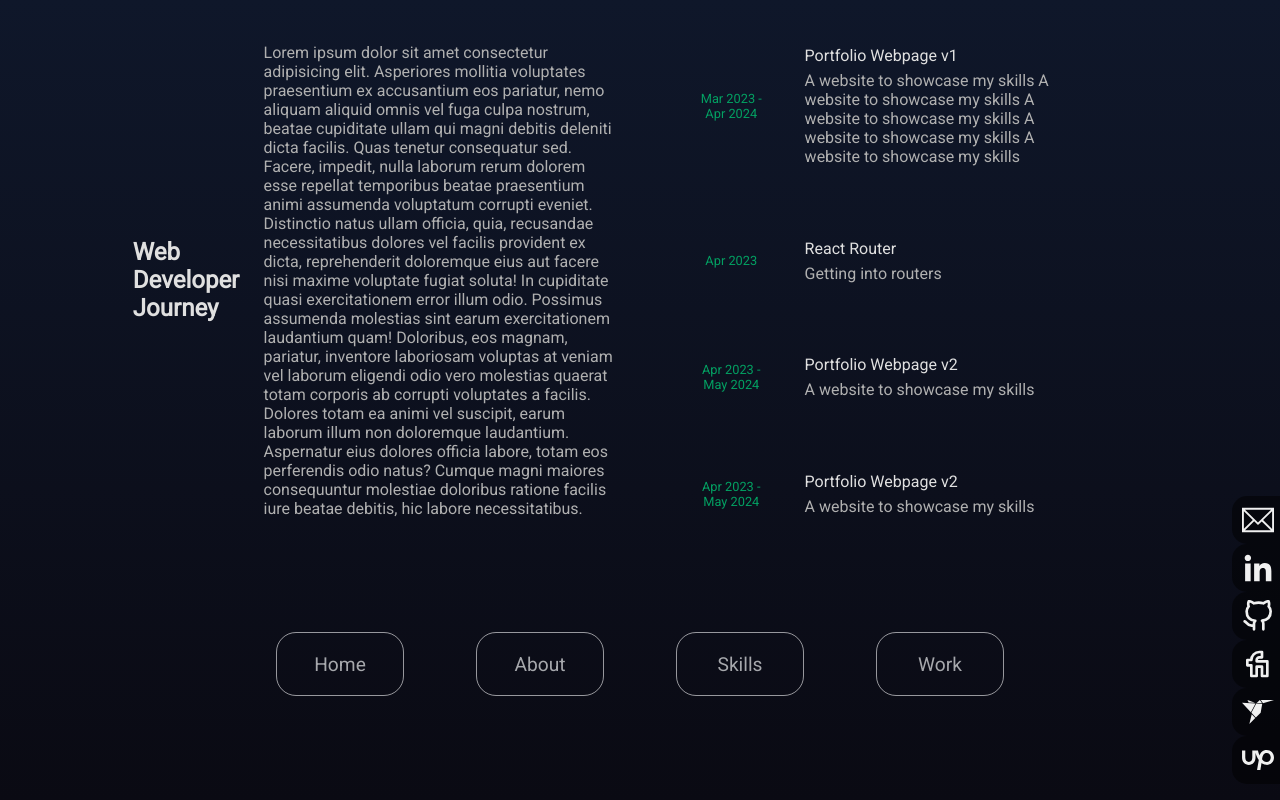
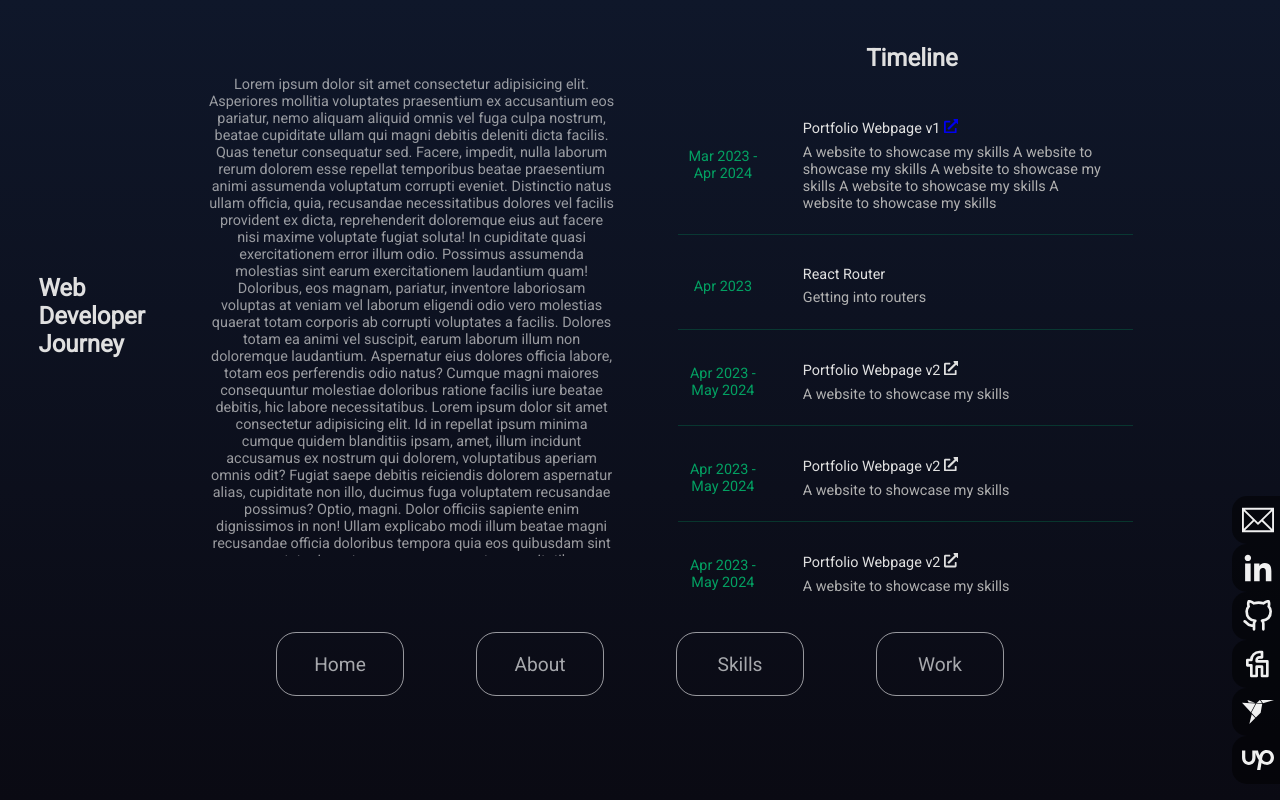
Before and after one commit to kosaromerf/Personal-Website, a React (Vite) app: page /about in a window 1280 px wide. Built offline with nearby package versions, Linux system fonts and the light colour scheme.

Commit message:
Add: Responsive About page with minor add-ons

```diff
--- a/src/Components/About.jsx
+++ b/src/Components/About.jsx
@@ -68,6 +68,7 @@ const About = () => {
       isProject: true,
     },
   ]);
+  const [textCollapsed, setTextCollapsed] = useState([false, false]);
 
   const highlightsSection = highlights.map((e, index) => {
     return (
@@ -82,32 +83,105 @@ const About = () => {
     );
   });
 
+  useEffect(() => {
+    if (textCollapsed[0]) {
+      document.getElementById("txt").style.display = "none";
+    } else {
+      document.getElementById("txt").style.display = "flex";
+    }
+
+    if (textCollapsed[1]) {
+      document.getElementById("timeline").style.display = "none";
+    } else {
+      document.getElementById("timeline").style.display = "flex";
+    }
+  }, [textCollapsed]);
+
   return (
     <div className={styles.aboutContainer} id="aboutPage">
       <div className={styles.aboutMe}>
-        <h2>Web Developer Journey</h2>
-        <p>
+        <h2 className={styles.header}>Web Developer Journey</h2>
+        <div className={styles.collapse}>
+          <button
+            className={styles.collapseBtn}
+            onClick={() =>
+              setTextCollapsed([!textCollapsed[0], textCollapsed[1]])
+            }
+          >
+            {textCollapsed[0] ? "About Me [+]" : "About Me [-]"}
+          </button>
+          <p className={styles.collapseText} id="txt">
             Lorem ipsum dolor sit amet consectetur adipisicing elit. Asperiores
             mollitia voluptates praesentium ex accusantium eos pariatur, nemo
-          aliquam aliquid omnis vel fuga culpa nostrum, beatae cupiditate ullam
-          qui magni debitis deleniti dicta facilis. Quas tenetur consequatur
-          sed. Facere, impedit, nulla laborum rerum dolorem esse repellat
-          temporibus beatae praesentium animi assumenda voluptatum corrupti
-          eveniet. Distinctio natus ullam officia, quia, recusandae
+            aliquam aliquid omnis vel fuga culpa nostrum, beatae cupiditate
+            ullam qui magni debitis deleniti dicta facilis. Quas tenetur
+            consequatur sed. Facere, impedit, nulla laborum rerum dolorem esse
+            repellat temporibus beatae praesentium animi assumenda voluptatum
+            corrupti eveniet. Distinctio natus ullam officia, quia, recusandae
             necessitatibus dolores vel facilis provident ex dicta, reprehenderit
             doloremque eius aut facere nisi maxime voluptate fugiat soluta! In
             cupiditate quasi exercitationem error illum odio. Possimus assumenda
             molestias sint earum exercitationem laudantium quam! Doloribus, eos
-          magnam, pariatur, inventore laboriosam voluptas at veniam vel laborum
-          eligendi odio vero molestias quaerat totam corporis ab corrupti
-          voluptates a facilis. Dolores totam ea animi vel suscipit, earum
-          laborum illum non doloremque laudantium. Aspernatur eius dolores
-          officia labore, totam eos perferendis odio natus? Cumque magni maiores
-          consequuntur molestiae doloribus ratione facilis iure beatae debitis,
-          hic labore necessitatibus.
+            magnam, pariatur, inventore laboriosam voluptas at veniam vel
+            laborum eligendi odio vero molestias quaerat totam corporis ab
+            corrupti voluptates a facilis. Dolores totam ea animi vel suscipit,
+            earum laborum illum non doloremque laudantium. Aspernatur eius
+            dolores officia labore, totam eos perferendis odio natus? Cumque
+            magni maiores consequuntur molestiae doloribus ratione facilis iure
+            beatae debitis, hic labore necessitatibus. Lorem ipsum dolor sit
+            amet consectetur adipisicing elit. Id in repellat ipsum minima
+            cumque quidem blanditiis ipsam, amet, illum incidunt accusamus ex
+            nostrum qui dolorem, voluptatibus aperiam omnis odit? Fugiat saepe
+            debitis reiciendis dolorem aspernatur alias, cupiditate non illo,
+            ducimus fuga voluptatem recusandae possimus? Optio, magni. Dolor
+            officiis sapiente enim dignissimos in non! Ullam explicabo modi
+            illum beatae magni recusandae officia doloribus tempora quia eos
+            quibusdam sint consectetur inventore, porro cumque et necessitatibus
+            praesentium in. Eaque, rem sunt. Sed repellat provident architecto
+            autem pariatur quae explicabo ducimus iure soluta, ex voluptatem
+            molestiae corporis harum laborum recusandae in placeat possimus
+            nemo! Lorem ipsum dolor sit amet, consectetur adipisicing elit. Eum
+            quam aperiam id similique nulla quasi suscipit labore dolorem atque
+            ab odio veniam rem minus, provident reprehenderit esse! Officia
+            fugit placeat repellendus, molestias quae nisi sequi veniam atque
+            eum id esse. Adipisci commodi dicta velit ratione unde, sapiente
+            dolores eius a, recusandae minima consectetur voluptas perspiciatis.
+            Hic, nemo natus non quos ullam autem id quas earum nihil, laboriosam
+            repellat quae minus esse nostrum fugiat ut repudiandae aut
+            necessitatibus maxime voluptate, deserunt libero! Corporis cum eos
+            magnam officiis beatae praesentium rerum! Autem culpa recusandae
+            deserunt molestias obcaecati odio mollitia necessitatibus harum
+            esse! Lorem ipsum dolor sit amet consectetur adipisicing elit.
+            Temporibus quae dolorem eos necessitatibus beatae. Eum modi nobis
+            debitis ipsum sint a magnam expedita non ea eos culpa saepe maxime
+            adipisci, tempora amet facilis aspernatur asperiores, repellendus ad
+            ab. Est excepturi consequatur culpa sapiente assumenda totam rem,
+            labore quod tempore voluptatum possimus, atque deleniti quam
+            perferendis. Sapiente laudantium officiis dicta exercitationem
+            ducimus, qui pariatur eos omnis eveniet repellat. Debitis, similique
+            modi fuga fugit, eligendi rerum quo eum cumque doloribus quibusdam
+            explicabo deleniti error suscipit? Laudantium aut accusamus
+            voluptatem fugit maiores unde, repellendus, distinctio esse ipsam
+            fuga ducimus molestias ad quisquam nesciunt!
           </p>
         </div>
-      <div className={styles.highlightsContainer}>{highlightsSection}</div>
+      </div>
+      <div className={styles.highlightsContainer}>
+        <h2 className={styles.timeline}>Timeline</h2>
+        <div className={styles.collapse}>
+          <button
+            className={styles.collapseBtn}
+            onClick={() =>
+              setTextCollapsed([textCollapsed[0], !textCollapsed[1]])
+            }
+          >
+            {textCollapsed[1] ? "Timeline [+]" : "Timeline [-]"}
+          </button>
+        </div>
+        <div id="timeline" className={styles.timelineContainer}>
+          {highlightsSection}
+        </div>
+      </div>
     </div>
   );
 };
--- a/src/Components/Highlights.jsx
+++ b/src/Components/Highlights.jsx
@@ -1,12 +1,20 @@
 import React from "react";
 import styles from "../Styles/Highlights.module.css";
+import { FaExternalLinkAlt } from "react-icons/fa";
 
 const Highlights = ({ name, date, description, isProject, urls }) => {
   return (
     <div className={styles.container}>
       <p className={styles.date}>{date}</p>
       <div className={styles.detail}>
-        <p className={styles.name}>{name}</p>
+        <p className={styles.name}>
+          {name}{" "}
+          {isProject && (
+            <a href={urls} className={styles.url}>
+              <FaExternalLinkAlt />
+            </a>
+          )}
+        </p>
         <p className={styles.description}>{description}</p>
       </div>
     </div>
--- a/src/Styles/About.module.css
+++ b/src/Styles/About.module.css
@@ -1,41 +1,67 @@
 .aboutContainer {
-    width: 80%;
-    margin-left: 10%;
+    width: 100vw;
     height: 70vh;
-
-    display: grid;
-    grid-template-columns: 1fr 1fr;
-    justify-content: center;
-    align-items: center;
+    display: flex;
+    flex-direction: column;
+    padding-top: 5vh;
 
 }
 
 .aboutMe {
     display: flex;
-    justify-content: center;
+    flex-direction: column;
+    justify-content: start;
     align-items: center;
-    padding: 3% 5% 3% 0;
+    width: 100vw;
 
 }
 
-.aboutMe>h2 {
-    padding: 0 5% 0 1%;
-    color: #e0e0e0
+.timeline {
+    display: none
 }
 
-.aboutMe>p {
-    color: #b0b0b0;
+
+.header {
+    color: #e0e0e0;
+    margin-bottom: 1vh;
+}
+
+.collapseBtn {
+    width: 100vw;
+    height: 2rem;
+    margin-bottom: 2vh;
+}
+
+.collapse {
+    display: flex;
+    flex-direction: column;
+    align-items: center;
+}
+
+.collapseText {
+    width: 90%;
+    font-size: 0.9rem;
+    color: #e0e0e0aa;
+    text-align: center;
+    margin-bottom: 2vh;
+
 }
 
 .highlightsContainer {
     display: flex;
     flex-direction: column;
-    width: 80%;
-    padding-top: 5%;
-    height: 100%;
-    justify-self: center;
-    overflow: scroll;
-    scroll-behavior: smooth;
+    justify-content: start;
+    align-items: center;
+    width: 100vw;
+
+}
+
+.timelineContainer {
+    display: flex;
+    flex-direction: column;
+    justify-content: start;
+    width: 90vw;
+
 }
 
 ::-webkit-scrollbar {
@@ -45,10 +71,136 @@
 
 ::-webkit-scrollbar-thumb {
     background: #fafafa22;
-    border-radius: 5px;
+    border-radius: 6px;
 }
 
 ::-webkit-scrollbar:horizontal {
     width: 0;
     height: 0;
 }
+
+@media only screen and (min-width:768px) {
+
+    /* small laptop */
+
+    .header {
+        font-size: 2.5rem;
+        margin-bottom: 2vh;
+    }
+
+    .collapseBtn {
+        font-size: 1.5rem;
+        height: 3rem;
+        margin-bottom: 2vh;
+    }
+
+    .aboutContainer {
+        padding-top: 3vh;
+    }
+
+    .collapseText {
+        font-size: 1.4rem;
+        margin-bottom: 2vh;
+    }
+
+}
+
+@media only screen and (max-width:991px) {
+
+    /* small laptop */
+    .aboutContainer {
+        overflow: scroll;
+    }
+
+}
+
+
+
+
+
+@media only screen and (min-width:991px) {
+
+    /* small laptop */
+
+    .collapseBtn {
+        display: none;
+    }
+
+    .collapseText,
+    .timelineContainer {
+        display: block;
+    }
+
+    .aboutContainer {
+        width: 100vw;
+        height: 70vh;
+        display: grid;
+        grid-template-columns: 1fr 1fr;
+        align-content: center;
+        gap: 5vw;
+    }
+
+    .aboutMe {
+        margin-top: 5vw;
+        flex-direction: row;
+        width: 100%;
+        height: 70vh;
+        margin-left: 3vw;
+
+    }
+
+    .header {
+        color: #e0e0e0;
+        font-size: 1.5rem;
+        width: 100%;
+        margin-right: 2rem;
+    }
+
+    .collapseText {
+
+        width: 100%;
+        font-size: 0.9rem;
+        color: #e0e0e0aa;
+        text-align: center;
+        height: 100%;
+        overflow: scroll;
+        height: 60vh;
+        padding: 0 2rem;
+
+    }
+
+    .highlightsContainer {
+        margin-top: 5vw;
+        display: flex;
+        flex-direction: column;
+        justify-content: start;
+        align-items: center;
+        width: 100%;
+        height: 70vh;
+        padding-right: 5vw;
+
+    }
+
+    .timelineContainer {
+        display: flex;
+        flex-direction: column;
+        justify-content: start;
+        width: 100%;
+        overflow: scroll;
+        height: 70vh;
+        margin-right: 3vw;
+        padding: 0 5vw 0 2vw;
+
+    }
+
+    .timeline {
+        display: block;
+        color: #e0e0e0;
+        font-size: 1.5rem;
+        width: 100%;
+        margin-bottom: 1rem;
+        text-align: center;
+        padding-right: 5vw;
+    }
+
+}
--- a/src/Styles/Highlights.module.css
+++ b/src/Styles/Highlights.module.css
@@ -1,11 +1,11 @@
 .container {
     display: flex;
-    margin-bottom: 4vh;
     justify-content: start;
     align-items: center;
+    border-bottom: 0.5px solid #03A06244;
+    margin-top: 1vh;
 
 }
-
 
 .date {
     width: 25%;
@@ -33,3 +33,42 @@
     color: #b0b0b0;
     padding-left: 1vw;
 }
+
+
+
+@media only screen and (min-width:768px) {
+
+    /* small laptop */
+
+    .date {
+        font-size: 1.4rem;
+    }
+
+    .name {
+        font-size: 1.4rem;
+    }
+
+    .description {
+        font-size: 1.4rem;
+    }
+
+}
+
+
+@media only screen and (min-width:991px) {
+
+    /* small laptop */
+
+    .date {
+        font-size: 0.9rem;
+    }
+
+    .name {
+        font-size: 0.9rem;
+    }
+
+    .description {
+        font-size: 0.9rem;
+    }
+
+}
```
Lines whose indentation alone changed are shown as unchanged.
